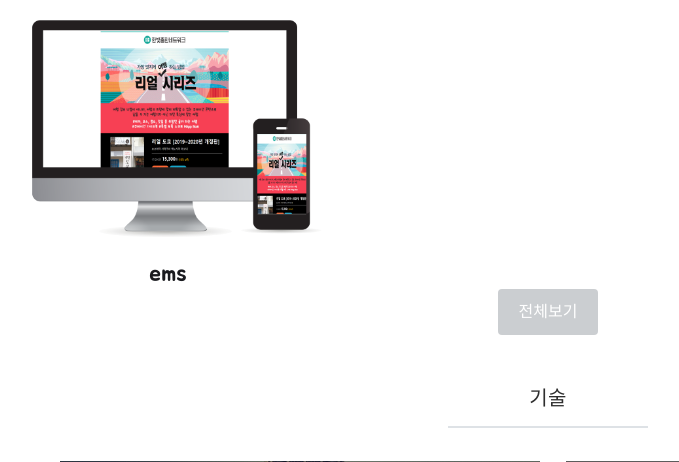
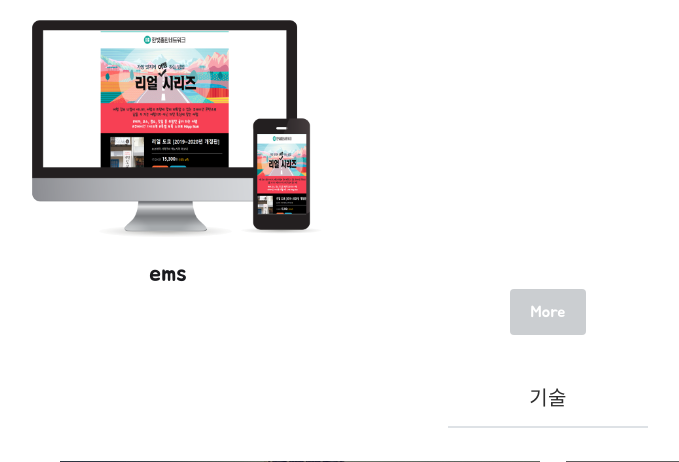
Before and after one commit to devagc/dev_agc, a PHP site: page /dev_agc/ in a window 1280 px wide. Shown: the part 1414-1876 px from the top of the page, without its empty margins (92-771 px from the left). Run offline with PHP 8.4, Linux system fonts and the light colour scheme; some libraries are stand-ins or nearby versions; grey boxes are pictures that could not be loaded.

Commit message:
08월 메인 전체보기 버튼 more 로 수정함

```diff
--- a/main.php
+++ b/main.php
@@ -169,7 +169,7 @@
           </div>
         </div>
         <div class="btn">
-            <a href="#">전체보기</a>
+            <a href="#">More</a>
         </div>
       <?php
         endif;
```
